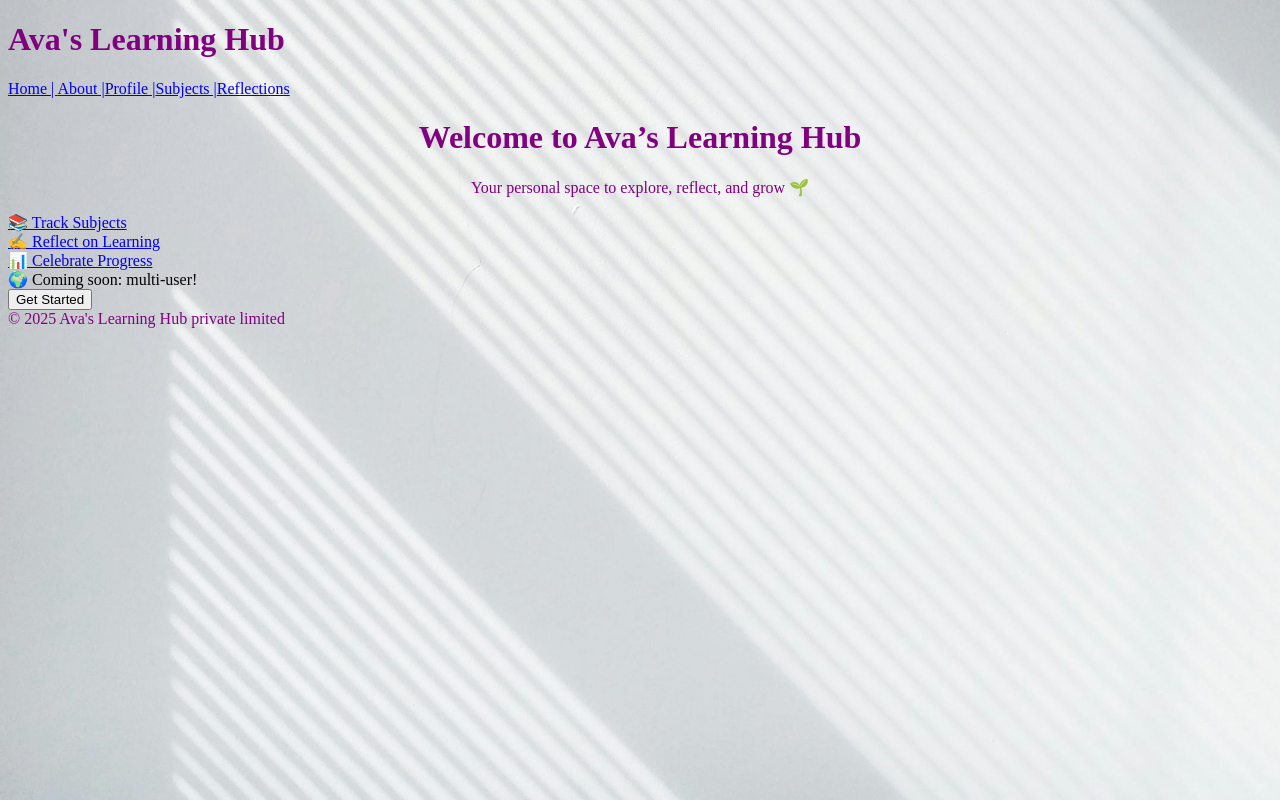
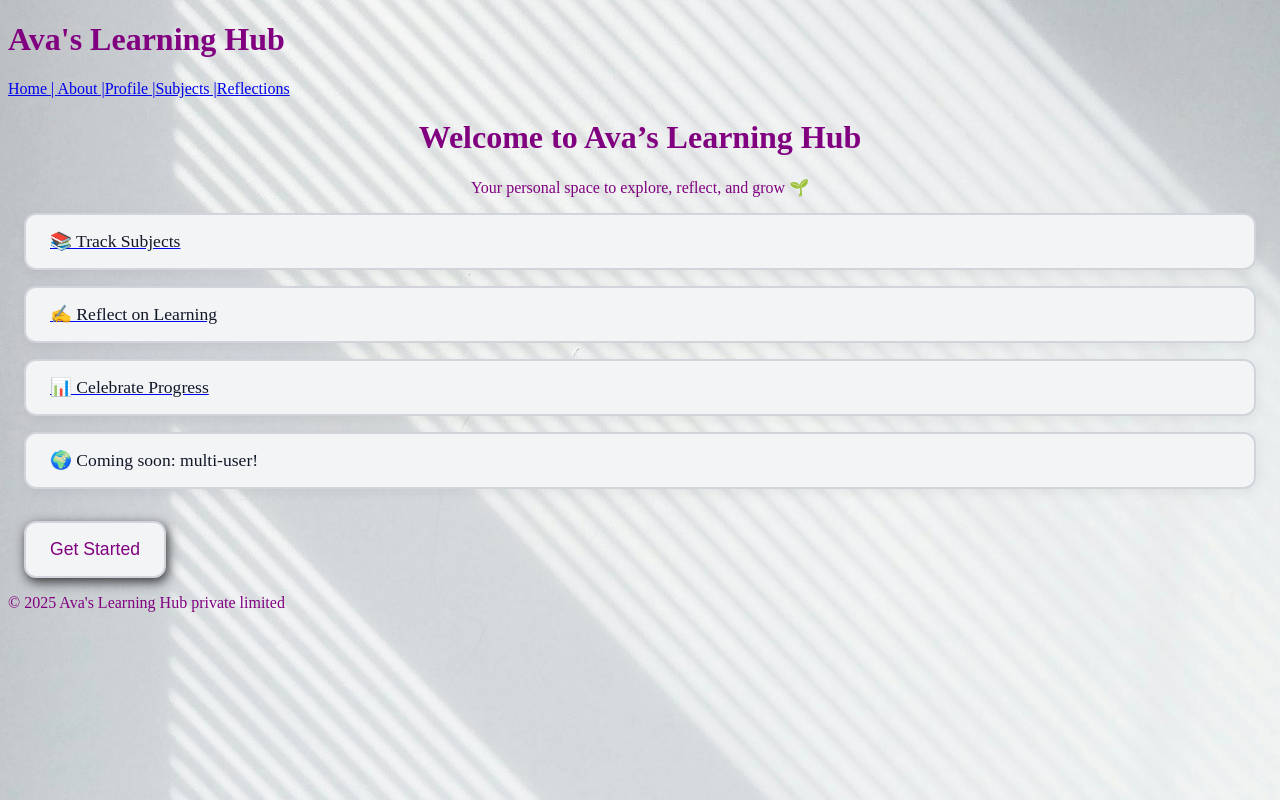
Before and after one commit to DeepthiGirijaThampi/ava-learning-hub, a React (Vite) app: page / in a window 1280 px wide. Built offline with nearby package versions, Linux system fonts and the light colour scheme.

Commit message:
Added styling page home.css for Home.jsx

```diff
--- a/src/components/pages/Home.jsx
+++ b/src/components/pages/Home.jsx
@@ -1,5 +1,7 @@
 import { useNavigate ,Link } from "react-router";
+import '../pages/home.css';
 export default function Home(){
+    const navigate = useNavigate();
     return(
         <main className="home-page">
         <div className="welcome">
--- a/src/components/pages/about.css
+++ b/src/components/pages/about.css
@@ -13,7 +13,6 @@
     line-height: 1.6;
   }
   .about-page h2 {
-    /* color: #6a1b9a;  */
     color:var(--white-color);
     margin-bottom: 1rem;
   }
--- /dev/null
+++ b/src/components/pages/home.css
@@ -0,0 +1,33 @@
+
+
+.feature-card {
+    background-color: #f3f4f6;
+    border: 2px solid #d1d5db;
+    border-radius: 12px;
+    padding: 1rem 1.5rem;
+    margin: 1rem;
+    font-size: 1.1rem;
+    font-weight: 500;
+    color: #111827;
+    box-shadow: 2px 4px 12px rgba(0, 0, 0, 0.05);
+    transition: transform 0.2s ease;
+  }
+
+  .feature-card:hover {
+    transform: scale(1.02);
+    background-color: #e0f2fe;
+    cursor: pointer;
+  }
+
+  .start-learning-button{
+    background-color: #f3f4f6;
+    border: 2px solid #d1d5db;
+    border-radius: 12px;
+    padding: 1rem 1.5rem;
+    margin: 1rem;
+    font-size: 1.1rem;
+    font-weight: 500;
+    color: purple;
+    box-shadow: 2px 4px 12px rgba(0, 0, 0, 0.754);
+    transition: transform 0.2s ease;
+  }
```
